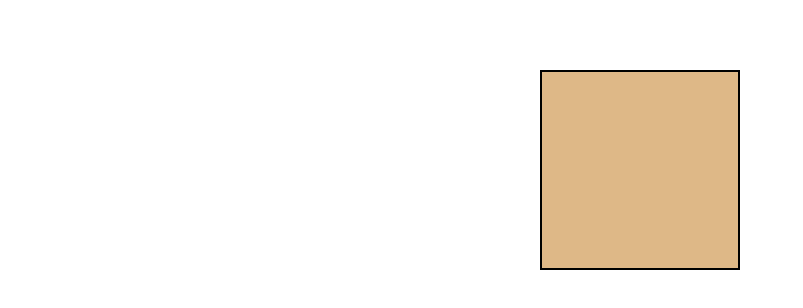
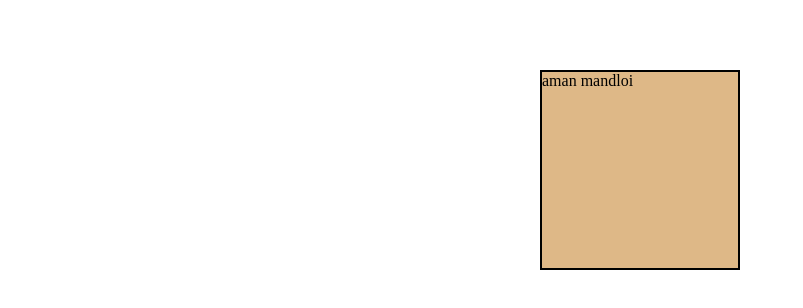
Before and after one commit to Aman7723/faild-ci-cd-op, a plain HTML site: page main/index.html in a window 1280 px wide. Shown: the part 248-556 px from the top of the page, without its empty margins (0-803 px from the left). Drawn offline with Linux system fonts and the light colour scheme.

Commit message:
deploy: 1db871cc0c0da130aa33afd8e5e135c3e4843b5a

```diff
--- a/main/index.html
+++ b/main/index.html
@@ -37,7 +37,7 @@
     dev-branch check
     <div class="container">
         <div class="row">
-
+           aman mandloi
         </div>
     </div>
 
```
